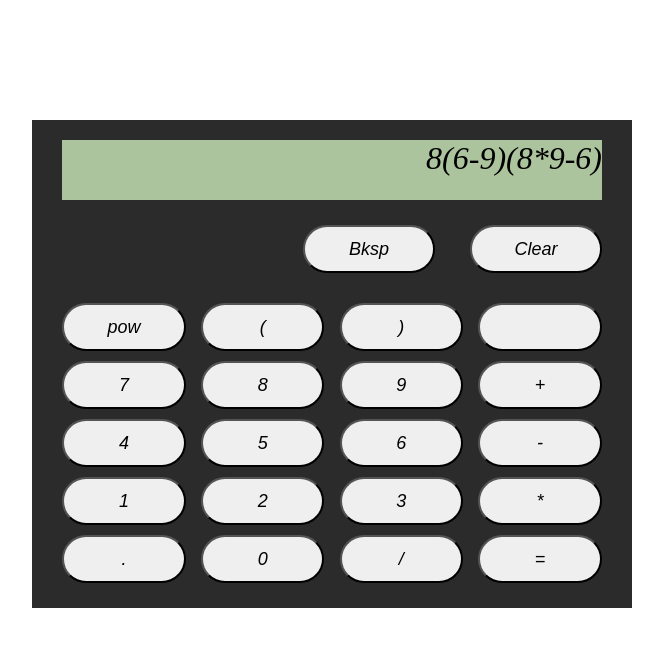
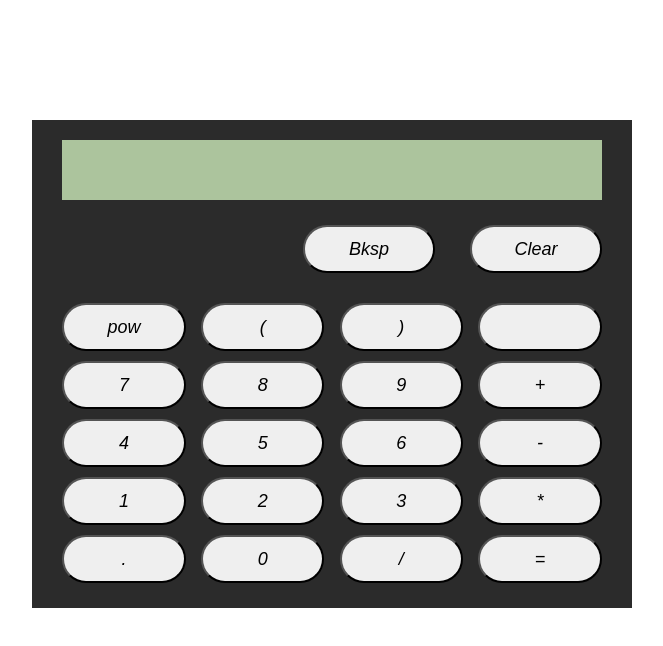
Before and after one commit to saksham-jain1/Calculator, a plain HTML site: page index.html in a window 1280 px wide. Shown: the whole page, without its empty margins (308-971 px from the left). Drawn offline with Linux system fonts and the light colour scheme.

Commit message:
Update index.html

```diff
--- a/index.html
+++ b/index.html
@@ -66,7 +66,7 @@
 </script>
 <body>
     <div class="container">
-        <div id="display" class="display">8(6-9)(8*9-6)</div>
+        <div id="display" class="display"></div>
             <button class="btn" onclick="document.getElementById('display').innerHTML=' '" style="align-self: flex-end;margin-right: 30px;">Clear</button>
             <button class="btn" onclick="backspace()" style="align-self: flex-end;margin-right: 30px;">Bksp</button>
         <div class="btn_container">
```
